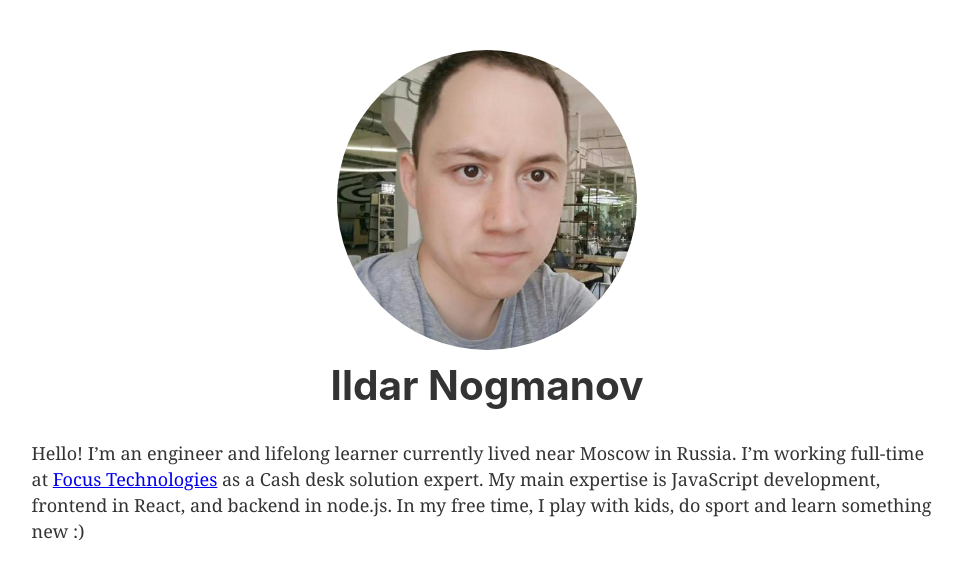
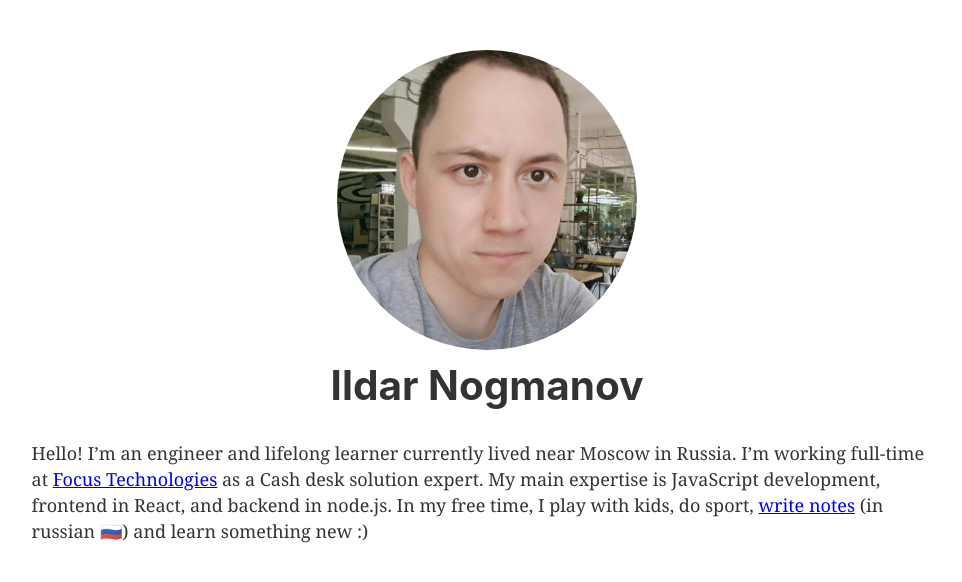
Before and after one commit to Ildarik/ildarik.github.io, a Gatsby site: page / in a window 1280 px wide. Shown: the top 582 px of the page, without its empty margins (153-1115 px from the left). Built offline with nearby package versions, Linux system fonts and the light colour scheme; Gatsby itself is replaced by a stand-in of ours.

Commit message:
Add tg channel

```diff
--- a/src/pages/index.js
+++ b/src/pages/index.js
@@ -62,7 +62,8 @@ const IndexPage = ({ data }) => (
     <h1 style={{ textAlign: "center" }}>Ildar Nogmanov</h1>
 
     <p style={{ padding: 5 }}>
-      Hello! I&rsquo;m an&nbsp;engineer and lifelong learner currently lived
+      Hello!
+      I&rsquo;m an&nbsp;engineer and lifelong learner currently lived
       near Moscow in Russia. I&rsquo;m working full-time at&nbsp;
       <a href="https://focus.bi" target="_blank" rel="noopener noreferrer">
         Focus Technologies
@@ -70,7 +71,15 @@ const IndexPage = ({ data }) => (
       as&nbsp;a&nbsp;Cash desk solution expert. My&nbsp;main expertise
       is&nbsp;JavaScript development, frontend in&nbsp;React, and backend
       in&nbsp;node.js. In&nbsp;my&nbsp;free time, I&nbsp;play with kids,
-      do&nbsp;sport and learn something new :)
+      do&nbsp;sport,{" "}
+      <a
+        href="https://t.me/nogmanov_ildar"
+        target="_blank"
+        rel="noopener noreferrer"
+      >
+        write notes
+      </a>{" "}
+      (in russian &#127479;&#127482;) and learn something new :)
     </p>
 
     <SocialLinksWrapper>
```
